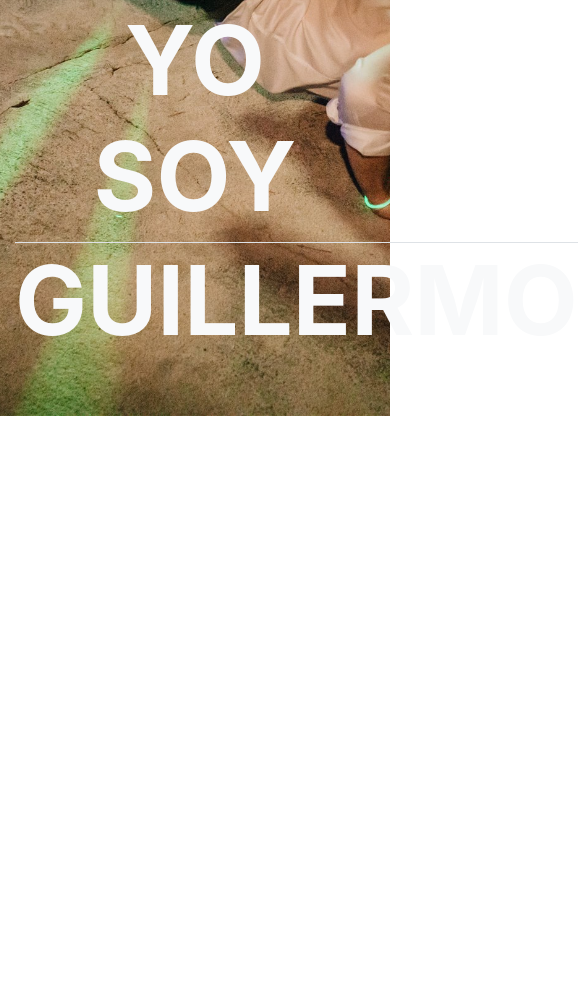
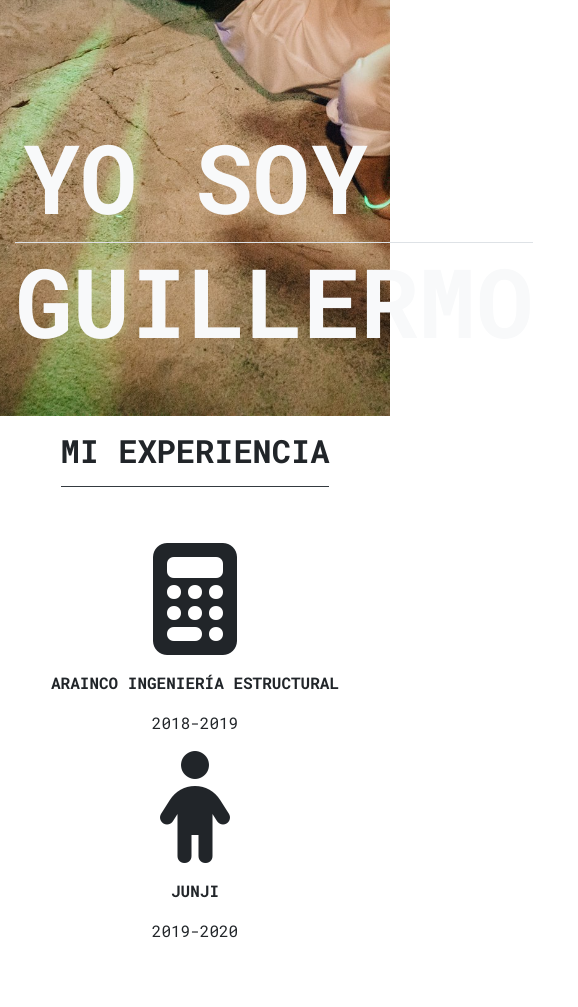
Before and after one commit to guillegennari/prueba_1, a plain HTML site: page index.html in a window 390 px wide. Shown: the part 476-1483 px from the top of the page, 578 px wide, since content can reach past the window. Before the commit the page ends 892 px from the top, so only its background shows below. Drawn offline with nearby package versions, Linux system fonts and the light colour scheme.

Commit message:
agregando section mis experiencias

```diff
--- a/assets/css/style.css
+++ b/assets/css/style.css
@@ -1,3 +1,7 @@
+body * {
+    font-family: 'Roboto Mono', monospace;
+}
+
 .hero {
     background-image:url(../img/gusanito.jpg);
     background-position: top;
--- a/index.html
+++ b/index.html
@@ -14,25 +14,28 @@
 <body>
 
     <nav class="navbar navbar-expand-lg navbar-dark fixed-top bg-dark">
-        <a class="navbar-brand" href="#">Navbar</a>
+        <div class="container">
+            <a class="navbar-brand " href="#"><i class="fab fa-glide-g fa-2x"></i></a>
             <button class="navbar-toggler" type="button" data-toggle="collapse" data-target="#navbarNav" aria-controls="navbarNav" aria-expanded="false" aria-label="Toggle navigation">
             <span class="navbar-toggler-icon"></span>
             </button>
             <div class="collapse navbar-collapse" id="navbarNav">
             <ul class="navbar-nav ml-auto">
                 <li class="nav-item active">
-              <a class="nav-link" href="#">Home <span class="sr-only">(current)</span></a>
+                <a class="nav-link" href="#">Sobre mi <span class="sr-only">(current)</span></a>
                 </li>
                 <li class="nav-item">
-              <a class="nav-link" href="#">Features</a>
+                <a class="nav-link" href="#">Experiencia</a>
                 </li>
                 <li class="nav-item">
-              <a class="nav-link" href="#">Pricing</a>
+                <a class="nav-link" href="#">Trabajos</a>
                 </li>
                 <li class="nav-item">
-              <a class="nav-link disabled" href="#" tabindex="-1" aria-disabled="true">Disabled</a>
+                    <a class="nav-link" href="#">Contacto</a>
                 </li>
+
             </ul>
+            </div>
     </div>
     </nav>
 <main>
@@ -60,6 +63,42 @@
 
     </section>
 
+    <section>
+        <div class="container text-center">
+            <h2 class="border-bottom border-dark d-inline-block font-weight-bold py-3">MI EXPERIENCIA</h2>
+            <div class="row py-5">
+                <div class="col-xs-12 col-sm-12 col-md-6 col-lg-6 col-xl-6 text-center">
+                    <div class="row">
+                        <div class="col-xs-12 col-sm-12 col-md-12 col-lg-12 col-xl-12 text-center">
+                            <i class="fas fa-calculator fa-7x"></i>
+                        </div>
+                    </div>
+                    <div class="row">
+                        <div class="col-xs-12 col-sm-12 col-md-12 col-lg-12 col-xl-12 text-center">
+                            <p class="font-weight-bold pt-3">ARAINCO INGENIERÍA ESTRUCTURAL</p>
+                            <p>2018-2019</p>
+                        </div>
+                    </div>
+                </div>
+                <div class="col-xs-12 col-sm-12 col-md-6 col-lg-6 col-xl-6 text-center">
+                    <div class="row">
+                        <div class="col-xs-12 col-sm-12 col-md-12 col-lg-12 col-xl-12 text-center">
+                            <i class="fas fa-child fa-7x"></i>
+                        </div>
+                    </div>
+                    <div class="row">
+                        <div class="col-xs-12 col-sm-12 col-md-12 col-lg-12 col-xl-12 text-center">
+                            <p class="font-weight-bold pt-3">JUNJI</p>
+                            <p>2019-2020</p>
+                        </div>
+                    </div>
+                </div>
+            </div>
+
+        </div>
+
+    </section>
+
 
 
 </main>
```
Also changed, not shown: assets/img/junji.png (added), assets/img/logo-arainco-app.jpg (added). Lines whose indentation alone changed are shown as unchanged.
